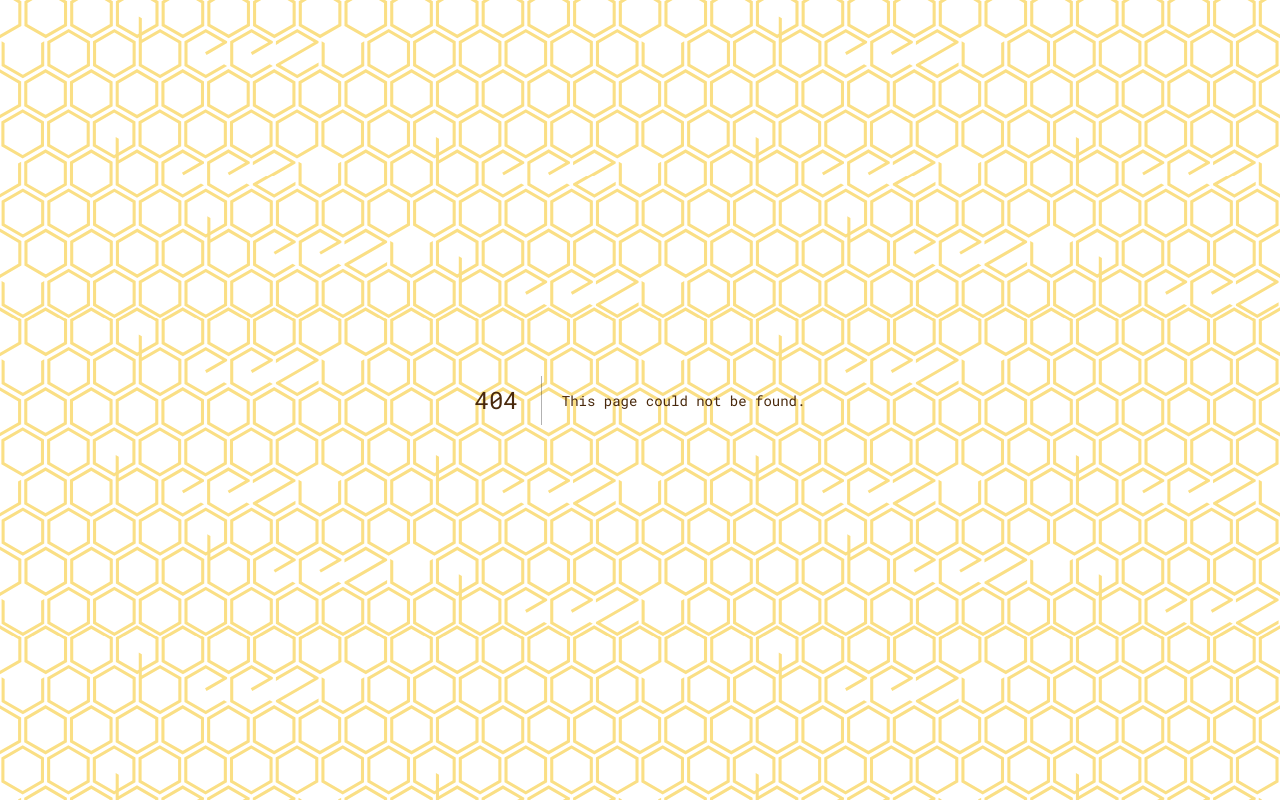
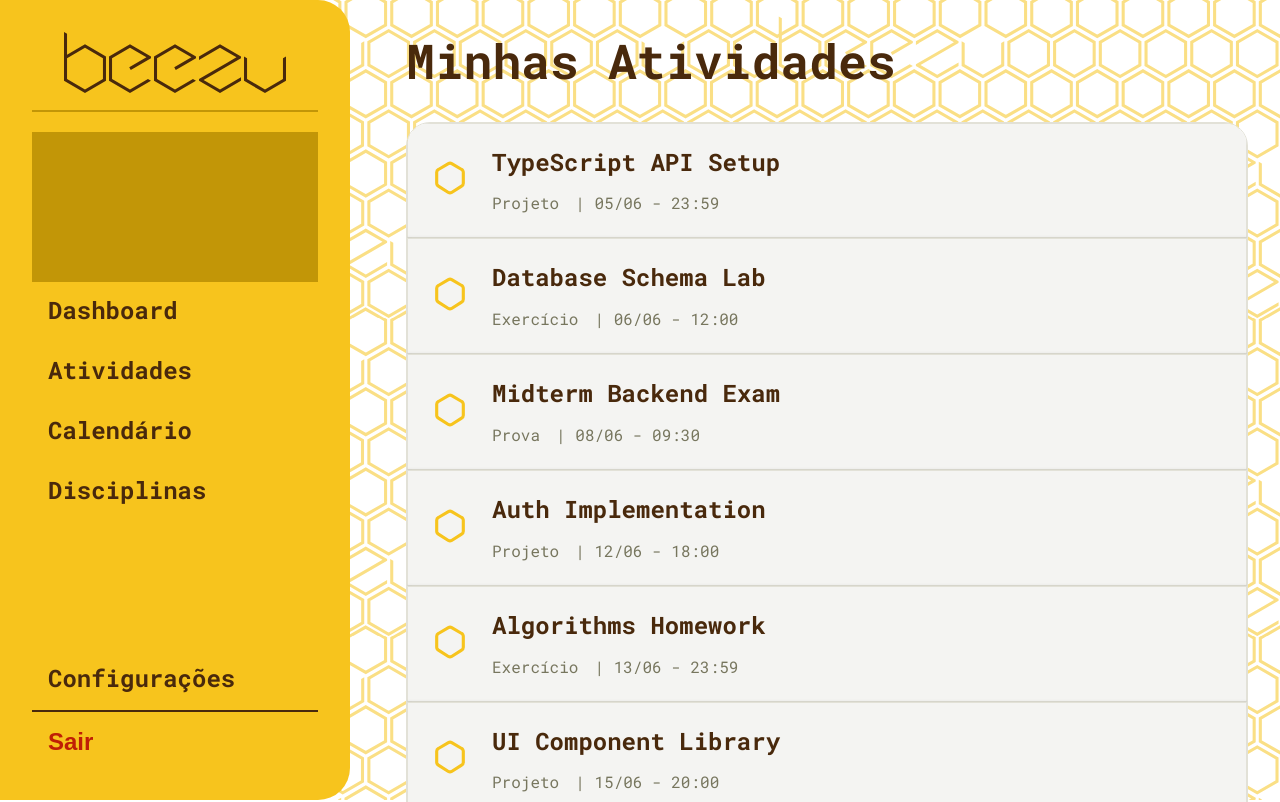
Before and after one commit to f4beo/beezu, a Next.js app in the folder web/: page /activities in a window 1280 px wide. Before the commit this address had no page. Shown: the top 802 px of the page. Built offline with nearby package versions, Linux system fonts and the light colour scheme.

Commit message:
feat(web): add activities page layout

```diff
--- /dev/null
+++ b/web/src/app/(student)/activities/page.module.css
@@ -0,0 +1,11 @@
+.container {
+  padding: 2rem;
+}
+
+.title {
+  font-size: var(--text-3xl);
+}
+
+.taskListWrapper {
+  margin-top: 2rem;
+}
--- /dev/null
+++ b/web/src/app/(student)/activities/page.tsx
@@ -0,0 +1,98 @@
+import TaskList from '@/components/layout/tasklist/tasklist';
+import { Activity } from '@/types/types';
+import styles from './page.module.css';
+
+export default function ActivitiesPage() {
+  const tasks: Activity[] = [
+    {
+      id: 1,
+      title: 'TypeScript API Setup',
+      description: 'Create models and define endpoints.',
+      type: 'PROJECT',
+      createdAt: new Date().toISOString(),
+      deadline: '2026-06-05T23:59:59Z',
+    },
+    {
+      id: 2,
+      title: 'Database Schema Lab',
+      description: 'Solve relations exercises using PostgreSQL syntax.',
+      type: 'EXERCISE',
+      createdAt: new Date().toISOString(),
+      deadline: '2026-06-06T12:00:00Z',
+    },
+    {
+      id: 3,
+      title: 'Midterm Backend Exam',
+      description:
+        'Complete theoretical and practical server development test.',
+      type: 'EXAM',
+      createdAt: new Date().toISOString(),
+      deadline: '2026-06-08T09:30:00Z',
+    },
+    {
+      id: 4,
+      title: 'Auth Implementation',
+      description: 'Integrate JWT tokens and route guards.',
+      type: 'PROJECT',
+      createdAt: new Date().toISOString(),
+      deadline: '2026-06-12T18:00:00Z',
+    },
+    {
+      id: 5,
+      title: 'Algorithms Homework',
+      description: 'Implement search algorithms and evaluate space complexity.',
+      type: 'EXERCISE',
+      createdAt: new Date().toISOString(),
+      deadline: '2026-06-13T23:59:59Z',
+    },
+    {
+      id: 6,
+      title: 'UI Component Library',
+      description: 'Publish internal button and input design tokens.',
+      type: 'PROJECT',
+      createdAt: new Date().toISOString(),
+      deadline: '2026-06-15T20:00:00Z',
+    },
+    {
+      id: 7,
+      title: 'Final Architecture Test',
+      description: 'Answer system design questions under exam conditions.',
+      type: 'EXAM',
+      createdAt: new Date().toISOString(),
+      deadline: '2026-06-17T15:00:00Z',
+    },
+    {
+      id: 8,
+      title: 'React State Drill',
+      description: 'Practice prop drilling fixes using Context API.',
+      type: 'EXERCISE',
+      createdAt: new Date().toISOString(),
+      deadline: '2026-06-19T17:00:00Z',
+    },
+    {
+      id: 9,
+      title: 'Unit Testing Challenge',
+      description: 'Write Jest mocks for helper validation functions.',
+      type: 'EXERCISE',
+      createdAt: new Date().toISOString(),
+      deadline: '2026-06-22T23:59:59Z',
+    },
+    {
+      id: 10,
+      title: 'DevOps Deployment Exam',
+      description:
+        'Configure and fix CI/CD pipelines in the sandbox environment.',
+      type: 'EXAM',
+      createdAt: new Date().toISOString(),
+      deadline: '2026-06-25T14:00:00Z',
+    },
+  ];
+  return (
+    <section className={styles.container}>
+      <h1 className={styles.title}>Minhas Atividades</h1>
+      <div className={styles.taskListWrapper}>
+        <TaskList tasks={tasks} />
+      </div>
+    </section>
+  );
+}
--- a/web/src/components/layout/task/taskCard.module.css
+++ b/web/src/components/layout/task/taskCard.module.css
@@ -1,5 +1,7 @@
 .container {
   display: flex;
+  overflow: hidden;
+  border: solid 1px var(--neutral-200);
   padding-left: 1.5rem;
 }
 
--- a/web/src/components/layout/task/taskCard.tsx
+++ b/web/src/components/layout/task/taskCard.tsx
@@ -5,9 +5,10 @@ import HexagonCheckbox from '../hex-checkbox/hexCheckbox';
 
 interface TaskCardProps {
   task: Activity;
+  className?: string;
 }
 
-export default function TaskCard({ task }: TaskCardProps) {
+export default function TaskCard({ task, className = '' }: TaskCardProps) {
   const date = new Date(task.deadline || '');
 
   const formattedDeadline = new Intl.DateTimeFormat('pt-BR', {
@@ -21,7 +22,7 @@ export default function TaskCard({ task }: TaskCardProps) {
     .replace(', ', ' - ');
 
   return (
-    <Card className={styles.container}>
+    <Card className={`${styles.container} ${className}`}>
       <HexagonCheckbox />
       <Card.Content className={styles.infoWrapper}>
         <h3 className={styles.taskTitle}>{task.title}</h3>
--- a/web/src/components/layout/tasklist/tasklist.module.css
+++ b/web/src/components/layout/tasklist/tasklist.module.css
@@ -0,0 +1,10 @@
+.container {
+  border-radius: 1.5rem;
+  min-width: 350px;
+  overflow: hidden;
+  border: solid 1px var(--neutral-200);
+}
+
+.taskItem {
+  border-radius: 0px;
+}
--- a/web/src/components/layout/tasklist/tasklist.tsx
+++ b/web/src/components/layout/tasklist/tasklist.tsx
@@ -1,15 +1,16 @@
 import { Activity } from '@/types/types';
 import TaskCard from '../task/taskCard';
+import styles from './tasklist.module.css';
 
 interface TaskListProps {
   tasks: Activity[];
 }
 export default function TaskList({ tasks }: TaskListProps) {
   return (
-    <ul>
+    <ul className={styles.container}>
       {tasks.map((task: Activity) => (
         <li key={task.id}>
-          <TaskCard task={task} />{' '}
+          <TaskCard task={task} className={styles.taskItem} />
         </li>
       ))}
     </ul>
```
